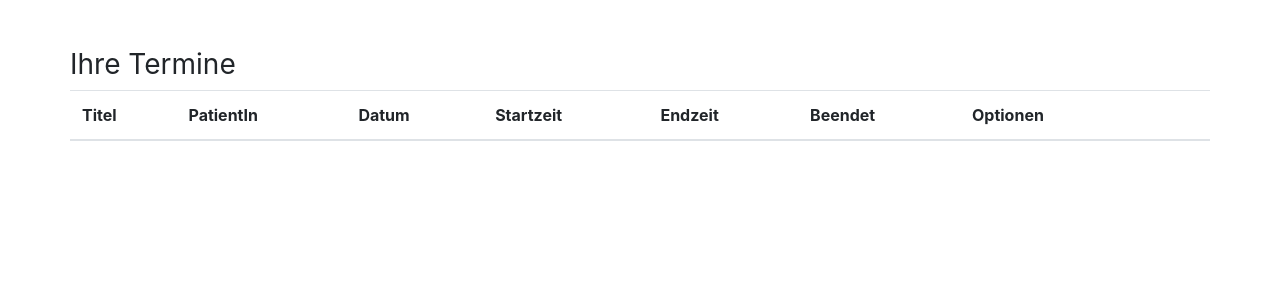
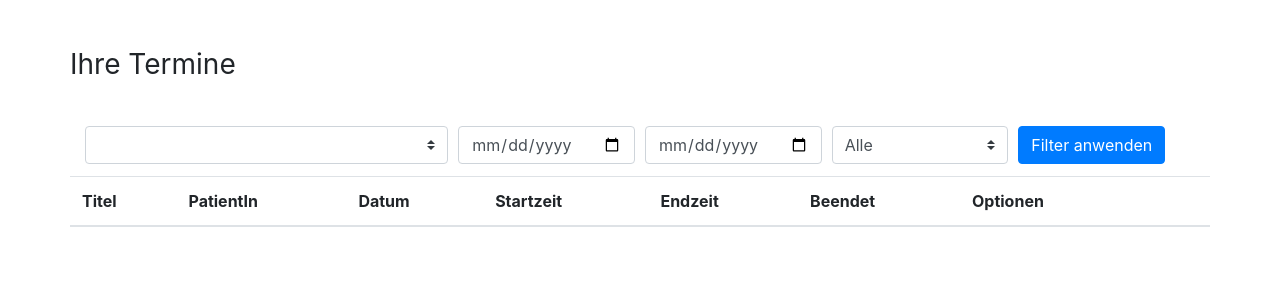
Before and after one commit to selimbez/symfony_appointments_manager, a Symfony app: template templates/appointment/index.html.twig in a window 1280 px wide. Shown: the part 56-356 px from the top of the page. Run offline with Twig, Linux system fonts and the light colour scheme; the template is opened without the code that fills it, so the values that code supplies are empty; some libraries are stand-ins or nearby versions.

Commit message:
filtering function implemented

```diff
--- a/src/Controller/AppointmentController.php
+++ b/src/Controller/AppointmentController.php
@@ -121,8 +121,12 @@ class AppointmentController extends AbstractController
      */
     public function index(Request $request)
     {
+        $assignee = $this->tokenStorage->getToken()->getUser();
+        $appointments = $this->appointmentRepository->findByFilter($assignee, $request->get('customer'), $request->get('fromDate'), $request->get('toDate'), $request->get('status'));
+        $customers = $this->appointmentRepository->findCustomers($assignee);
         return $this->render('appointment/index.html.twig', [
-            'appointments' => $this->appointmentRepository->findBy(["assignee" => $this->tokenStorage->getToken()->getUser()])
+            'customers' => $customers,
+            'appointments' => $appointments
         ]);
     }
 }
--- a/templates/appointment/index.html.twig
+++ b/templates/appointment/index.html.twig
@@ -19,7 +19,42 @@
     </div>
     <div class="row">
         <h1 class="h3 font-weight-normal">Ihre Termine</h1>
-        <br>
+    </div>
+    <br>
+    <div class="row">
+        <form class="col-sm-12 my-2" method="get" action="{{ path('appointment_list') }}">
+            <div class="form-row align-items-center">
+                <div class="col-sm-4">
+                    <label class="sr-only" for="customer">PatientIn</label>
+                    <select class="custom-select my-1 mr-sm-2" id="customer" name="customer">
+                        <option value=""></option>
+                        {% for customer in customers %}
+                            <option {{ app.request.query.get("customer") == customer.name ? "selected" : "" }}>{{ customer.name }}</option>
+                        {% endfor %}
+                    </select>
+                </div>
+                <div class="col-sm-2">
+                    <label class="sr-only" for="fromDate">Datum von</label>
+                    <input type="date" class="form-control" id="fromDate" name="fromDate" placeholder="Datum von" value="{{ app.request.query.get('fromDate') }}">
+                </div>
+                <div class="col-sm-2">
+                    <label class="sr-only" for="toDate">Datum von</label>
+                    <input type="date" class="form-control" id="toDate" name="toDate" placeholder="Datum bis" value="{{ app.request.query.get('toDate') }}">
+                </div>
+                <div class="col-sm-2">
+                    <select class="custom-select my-1 mr-sm-2" id="status" name="status">
+                        <option value="0" {{ app.request.query.get("status") == "0" ? "selected" : "" }}>Alle</option>
+                        <option value="1" {{ app.request.query.get("status") == "1" ? "selected" : "" }}>Anstehend</option>
+                        <option value="2" {{ app.request.query.get("status") == "2" ? "selected" : "" }}>Beendet</option>
+                    </select>
+                </div>
+                <div class="col-auto">
+                    <button type="submit" class="btn btn-primary">Filter anwenden</button>
+                </div>
+            </div>
+        </form>
+    </div>
+    <div class="row">
         <table class="table">
             <thead>
             <tr>
@@ -42,11 +77,14 @@
                     <td>{{ appointment.endTime | date('H:i') }}</td>
                     <td>{{ appointment.complete ? 'Ja' : 'Nein' }}</td>
                     <td>
-                        <form style="float: left" action="{{ path('appointment_update', {'id': appointment.id}) }}" method="post">
+                        <form style="float: left" action="{{ path('appointment_update', {'id': appointment.id}) }}"
+                              method="post">
                             <input type="hidden" name="_method" value="PUT"/>
-                            <button type="submit" class="btn btn-primary">{{ appointment.complete ? 'Zurücksetzen' : 'Beenden' }}</button>
+                            <button type="submit"
+                                    class="btn btn-{{ appointment.complete ? 'warning' : 'success' }}">{{ appointment.complete ? 'Zurücksetzen' : 'Beenden' }}</button>
                         </form>
-                        <form style="float: right" action="{{ path('appointment_delete', {'id': appointment.id}) }}" method="post">
+                        <form style="float: left; margin-left: 2px" action="{{ path('appointment_delete', {'id': appointment.id}) }}"
+                              method="post">
                             <input type="hidden" name="_method" value="DELETE"/>
                             <button type="submit" class="btn btn-secondary btn-danger">Löschen</button>
                         </form>
--- a/templates/base.html.twig
+++ b/templates/base.html.twig
@@ -18,10 +18,7 @@
             {% if app.user %}
                 <ul class="nav navbar-nav ml-auto">
                     <li class="nav-item">
-                        <span class="nav-link clearfix d-none d-sm-inline-block">{{ app.user.username }}</span>
-                    </li>
-                    <li class="nav-item">
-                        <a class="nav-link" href="{{ path('app_logout') }}"><span class="clearfix d-none d-sm-inline-block">Ausloggen</span></a>
+                        <a class="nav-link" href="{{ path('app_logout') }}"><span class="clearfix d-none d-sm-inline-block">{{ app.user.fullName }} - Ausloggen</span></a>
                     </li>
                 </ul>
             {% endif %}
```
Also changed, not shown: src/Repository/AppointmentRepository.php (+34 -6 lines), templates/user/index.html.twig (+0 -13 lines).
